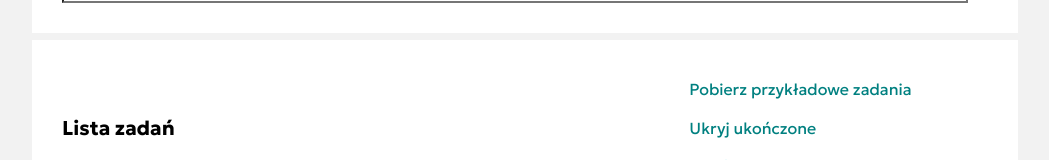
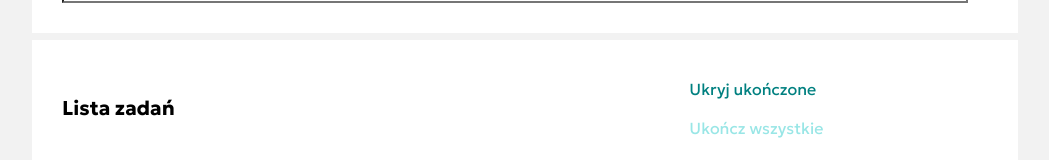
Before and after one commit to OlgaCybulska/todo-list-react, a React (Create React App) app: page /#/zadania in a window 1280 px wide. Shown: the part 419-579 px from the top of the page, without its empty margins (115-1164 px from the left). Built offline with nearby package versions, Linux system fonts and the light colour scheme.

Commit message:
FetchExampleTasksButton removed

```diff
--- a/src/features/tasks/Buttons/index.js
+++ b/src/features/tasks/Buttons/index.js
@@ -4,7 +4,6 @@ import {
   selectTasks,
   toggleHideDone,
   setAllDone,
-  fetchExampleTasks,
   selectHideDone,
   selectAreTasksEmpty,
   selectIsEveryTaskDone,
@@ -21,9 +20,6 @@ const Buttons = () => {
 
   return (
     <Wrapper>
-      <Button onClick={() => dispatch(fetchExampleTasks())}>
-        Pobierz przykładowe zadania
-      </Button>
       {!areTasksEmpty && (
         <>
           <Button onClick={() => dispatch(toggleHideDone())}>
```
